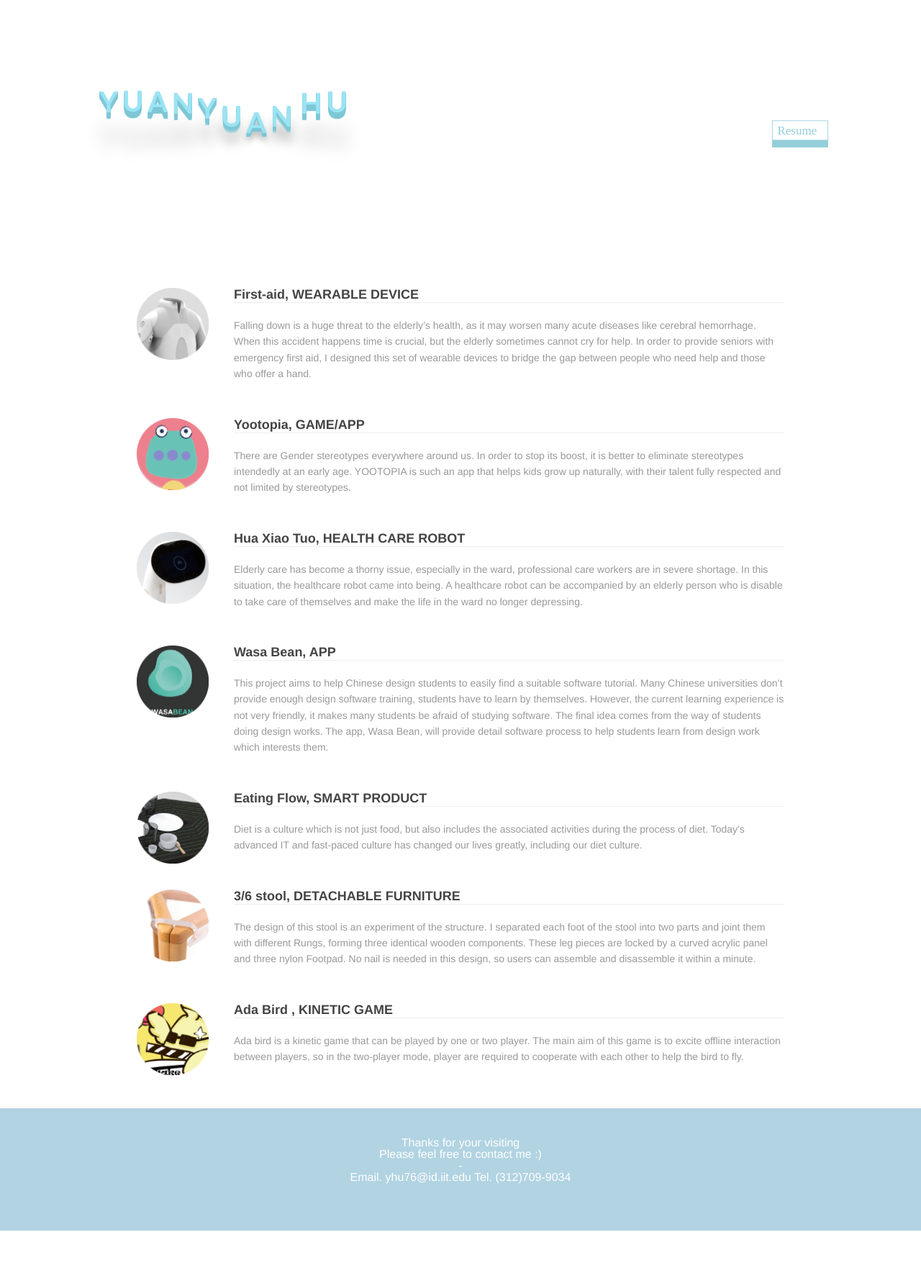
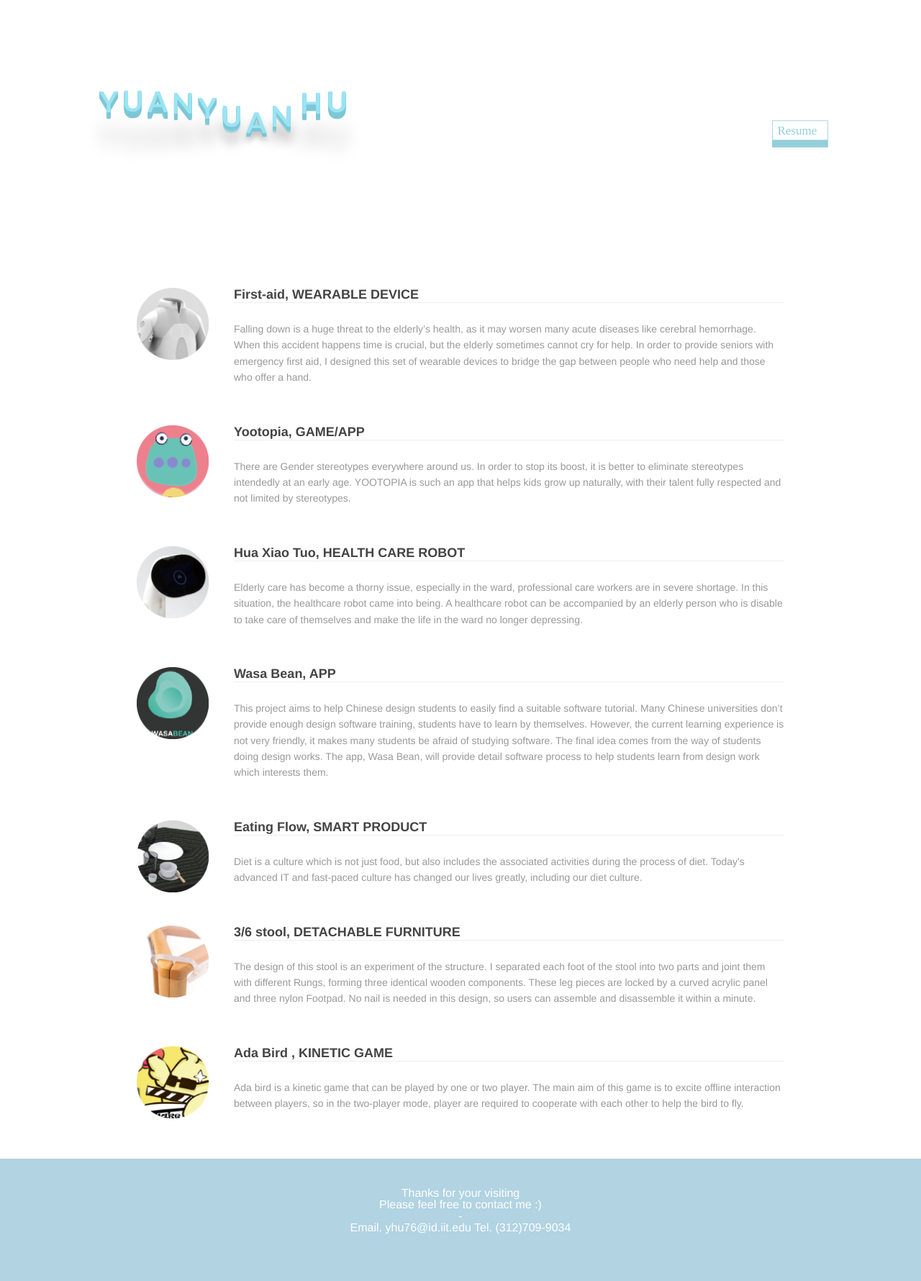
Before and after one commit to yuanyuanhu96/Potfolio-Archive, a Jekyll site: the page built from index.md, in a window 1280 px wide. Shown: the whole page at 72% size. Built offline with Jekyll 4.4.1, drawn with Linux system fonts in a browser that asks for light colours; before the commit the page ends 1710 px from its top, so only the background shows below that.

Commit message:
Update style.css

```diff
--- a/_includes/style.css
+++ b/_includes/style.css
@@ -443,8 +443,9 @@
 
 .index-wrapper .title-desc {
   margin-top: 20px;
-  margin-bottom: 10px;
-
+  margin-bottom: 5px;
+  padding-top: 5px;
+  padding-bottom: 5px;
   color: #999;
   font-size: 14px;
   line-height: 1.6;
```
